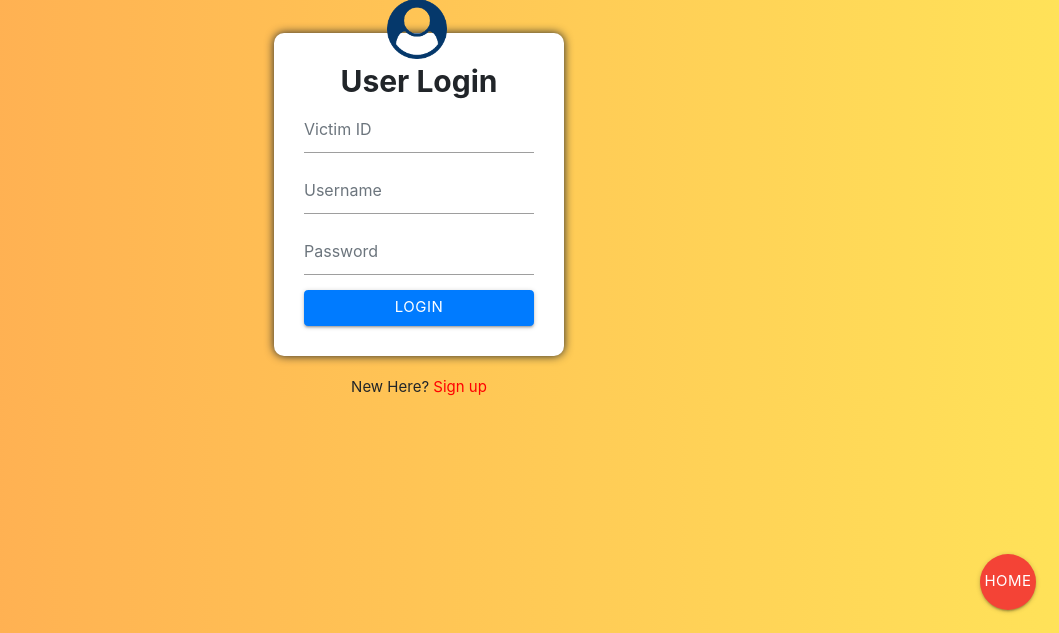
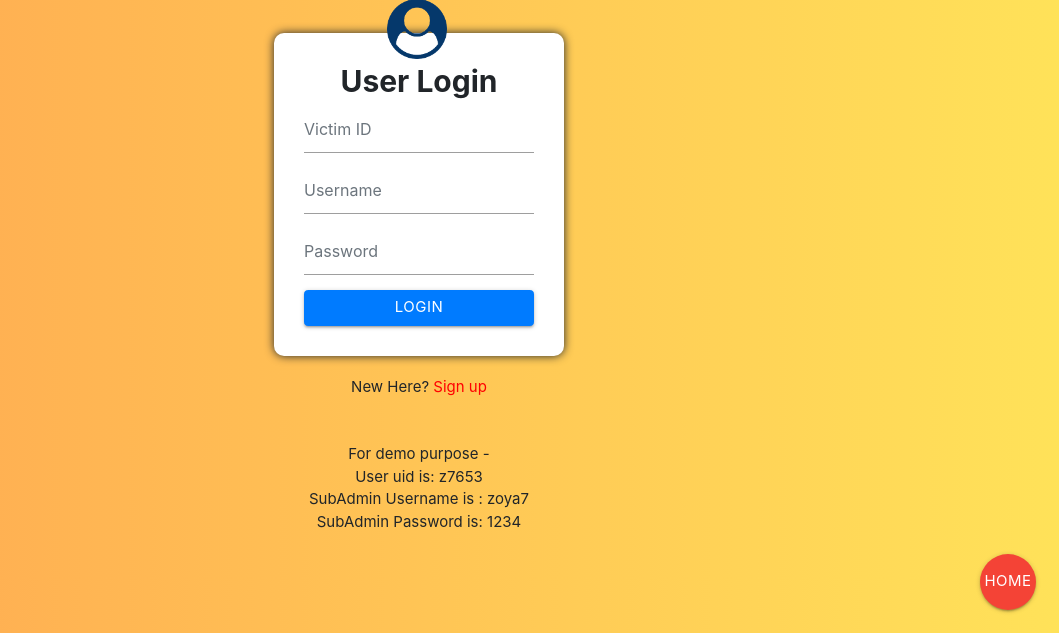
Before and after one commit to ManashJBofficial/Online-Crime-Management-System-2.0, a PHP site: page /myProject/userLogin.php in a window 1280 px wide. Shown: the part 167-800 px from the top of the page, without its empty margins (221-1280 px from the left). Run offline with PHP 8.4, Linux system fonts and the light colour scheme.

Commit message:
Added demo id, username and passwords for admin ,subadmin and user for Demo purpose.

```diff
--- a/adminLogin.php
+++ b/adminLogin.php
@@ -28,9 +28,14 @@
 					  	</div>
 					  	<button type="submit" class="btn btn-primary btn-block" name="submit" onclick="return valid_login()">Login</button>
 				</form>
+				<p class="my-5 text-center">For demo purpose - <br>
+				Admin Username is: admin<br>
+				Admin Password is : 123</p>
+
 			</section>
 		</section>
 	</section>
+
 	<div class="fixed-action-btn">
     <a href="index.php" class="btn-floating waves-effect waves-red red white-text btn-large pulse">Home</a>
   </div>
--- a/subadminLogin.php
+++ b/subadminLogin.php
@@ -32,6 +32,10 @@ session_start();
 					  	</div>
 					  	<button type="submit" class="btn btn-primary btn-block" name="submit" onclick="return valid_login()">Login</button>
 				</form>
+				<p class="my-5 text-center">For demo purpose - <br>
+				SubAdmin ioid is: j2314<br>
+				SubAdmin Username is : julia2 <br>
+				SubAdmin Password is: 1234</p>
 			</section>
 		</section>
 
--- a/userLogin.php
+++ b/userLogin.php
@@ -22,29 +22,28 @@ session_start();
 				<img src="img/user.png" class="bg">
 				<form class="form-container" action="php/user_login.php" method="POST" name="LoginForm">
 						<h2 class="text-center font-weight-bold">User Login</h2>
-
 						<div class="form-group">
-
 					    <input type="text" class="form-control" id="vid" aria-describedby="emailHelp" placeholder="Victim ID" name="vid">
 					    </div>
 			  			<div class="form-group">
-
 					    <input type="text" class="form-control" id="exampleInputEmail1" aria-describedby="emailHelp" placeholder="Username" name="uname">
 					    </div>
 					 	<div class="form-group">
+						<input type="password" class="form-control" id="exampleInputPassword1" placeholder="Password" name="pass">
+						</div>
+					<button type="submit" class="btn btn-primary btn-block" name="submit" onclick="return valid_login()">Login</button>
+				</form>
 
-					    <input type="password" class="form-control" id="exampleInputPassword1" placeholder="Password" name="pass">
-					  	</div>
-
-					  		<button type="submit" class="btn btn-primary btn-block" name="submit" onclick="return valid_login()">Login</button>
-
-				</form>
 			</section>
 		</section>
 
 	</section>
 
 	<div class="text-center">New Here?  <a href="userSignup.php" style="color: red;">Sign up</a></div>
+	<p class="my-5 text-center">For demo purpose - <br>
+				User uid is: z7653<br>
+				SubAdmin Username is : zoya7 <br>
+				SubAdmin Password is: 1234</p>
 	<div class="fixed-action-btn">
     	<a href="index.php" class="btn-floating waves-effect waves-red red white-text btn-large pulse">Home</a>
  	</div>
```
Also changed, not shown: dashboard/user_dashboard_menus/contact.php (+3 -5 lines).
